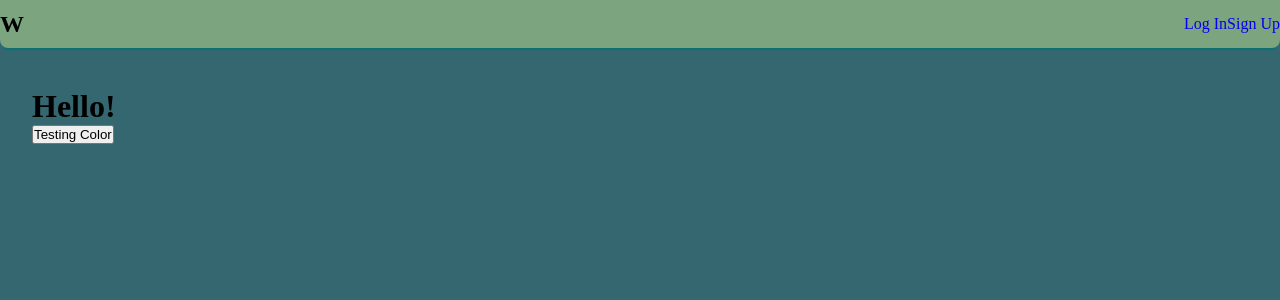
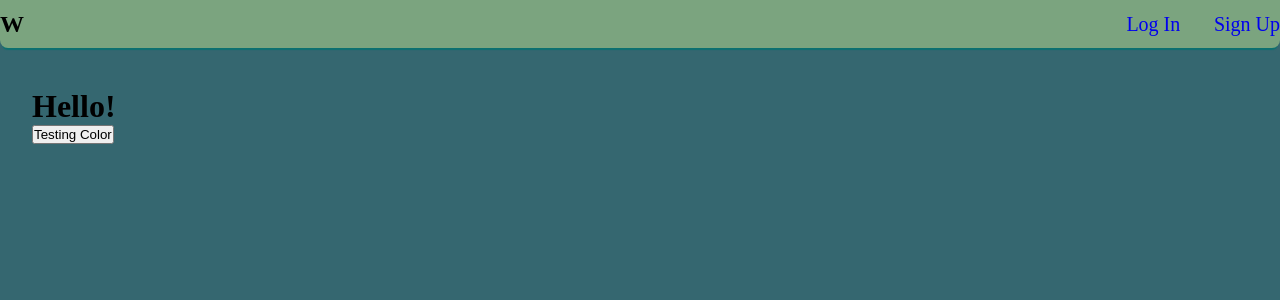
Before and after one commit to Tony-Villa/project-wayfarer, a Django app: page / in a window 1280 px wide. Shown: the top 300 px of the page. Run offline with Django 3.2, Linux system fonts and the light colour scheme.

Commit message:
changed font size of nav links

```diff
--- a/main_app/static/sass/base/_typography.scss
+++ b/main_app/static/sass/base/_typography.scss
@@ -1,3 +1,7 @@
 // h1 {
 //   background-image: $accent-gradient;
 // }
+
+h3 {
+  font-size: get-font-size(8);
+}
--- a/main_app/static/sass/layout/_navbar.scss
+++ b/main_app/static/sass/layout/_navbar.scss
@@ -16,6 +16,12 @@
   align-items: center;
 }
 
+.user-options {
+  width: 12%;
+  justify-content: space-between;
+}
+
 .nav-link {
   text-decoration: none;
+  font-size: get-font-size(7);
 }
--- a/main_app/static/styles/main.css
+++ b/main_app/static/styles/main.css
@@ -17,6 +17,10 @@ main {
 
 .hidden {
   display: none;
+}
+
+h3 {
+  font-size: get-font-size(8);
 }
 
 .flex {
@@ -43,8 +47,14 @@ main {
   align-items: center;
 }
 
+.user-options {
+  width: 12%;
+  justify-content: space-between;
+}
+
 .nav-link {
   text-decoration: none;
+  font-size: 1.25rem;
 }
 
 /*# sourceMappingURL=main.css.map */
--- a/main_app/templates/components/nav.html
+++ b/main_app/templates/components/nav.html
@@ -7,7 +7,7 @@
     <section class="search-bar">
       <input type="text" placeholder="Search for City" />
     </section>
-    <section class="user-options">
+    <section class="user-options flex">
       <h3 class="logged-in-name">{{user.username}}</h3>
       <a class="nav-link" href="{% url 'logout' %}">Log Out</a>
     </section>
```
Also changed, not shown: 1 other file.
